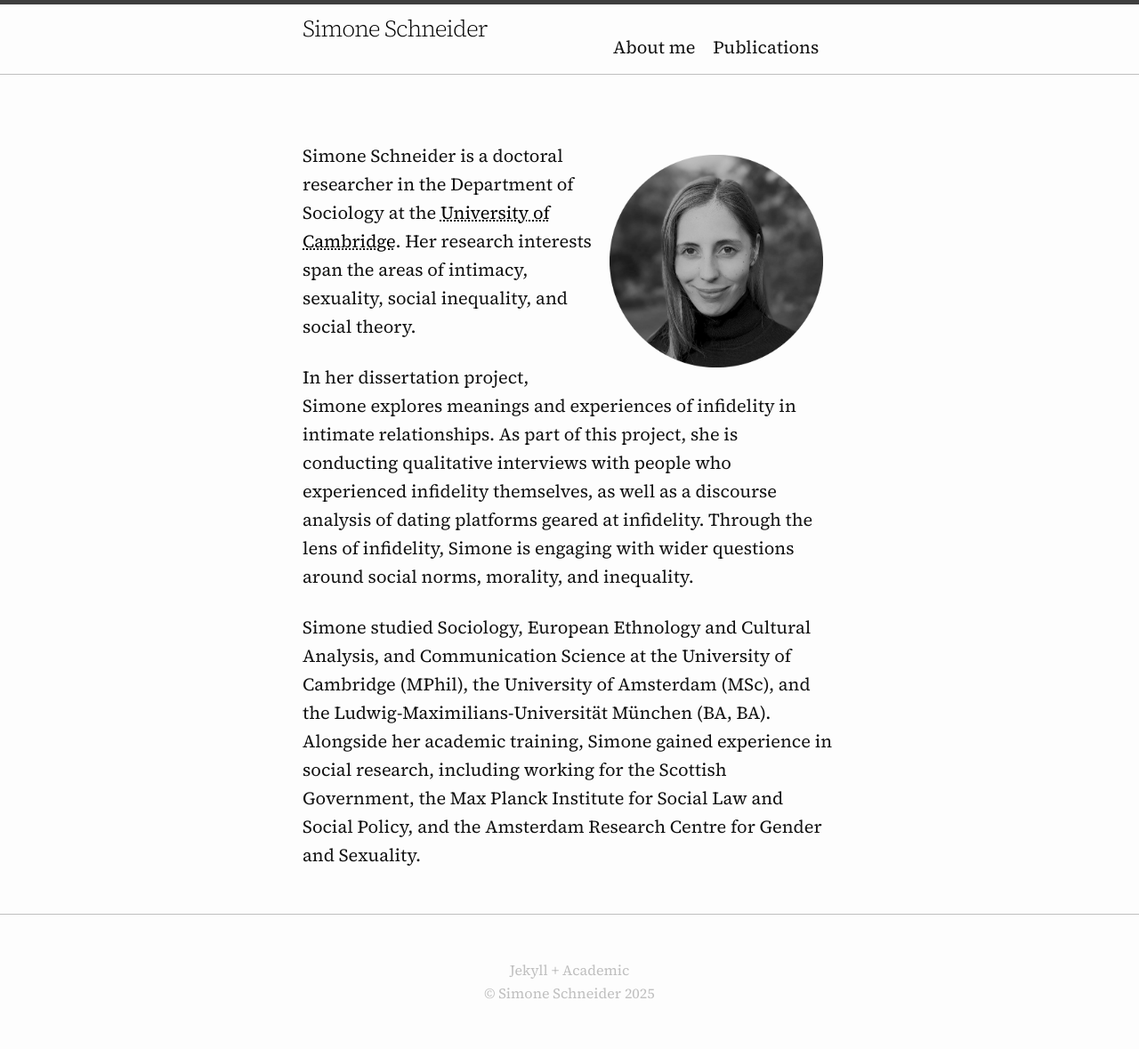
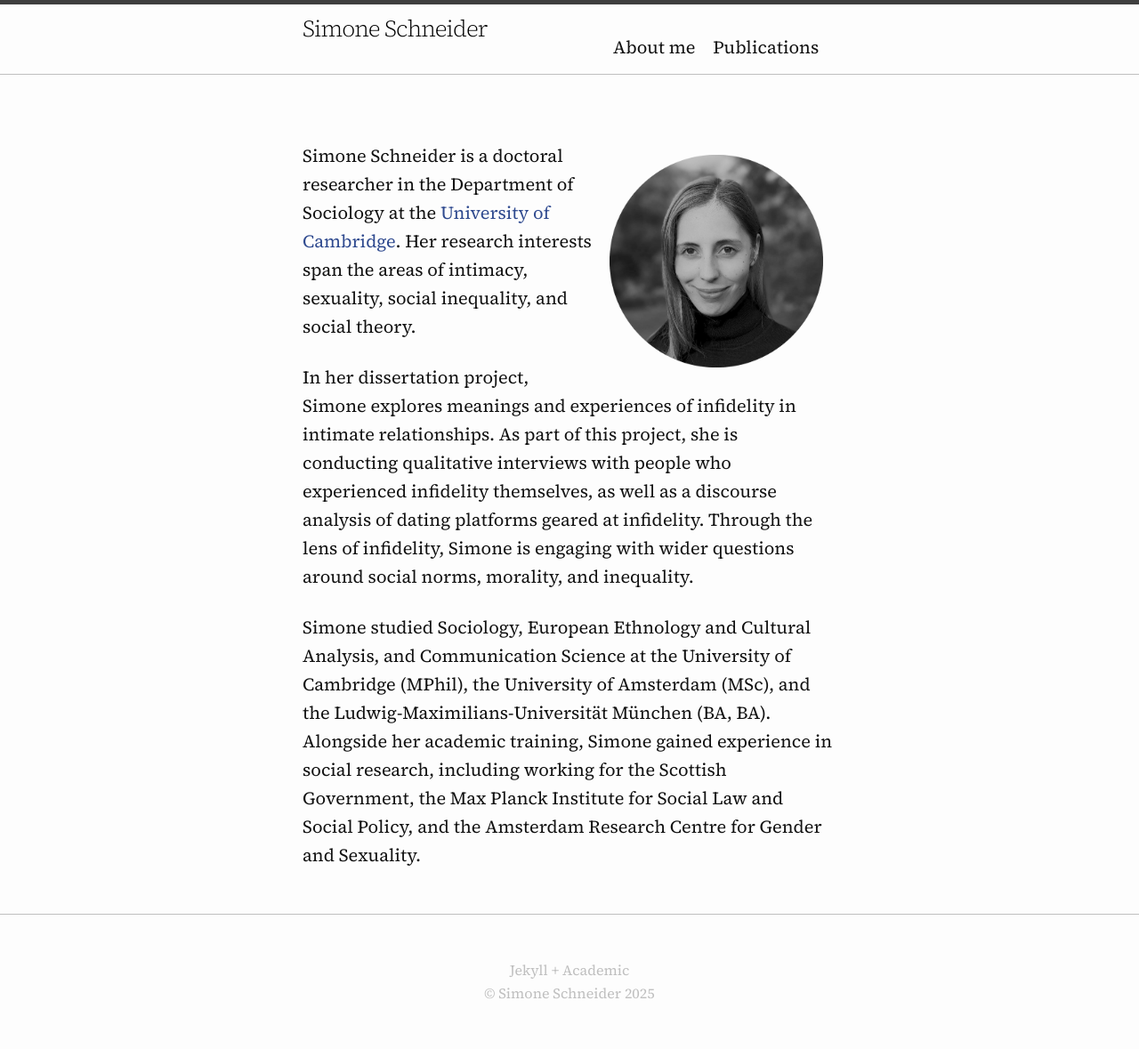
Before and after one commit to simone-schneider/simone-schneider.github.io, a Jekyll site: the page built from index.md, in a window 1280 px wide. Shown: the whole page at 89% size. Built offline with Jekyll 4.4.1, drawn with Linux system fonts in a browser that asks for light colours.

Commit message:
Update index.md

```diff
--- a/index.md
+++ b/index.md
@@ -6,7 +6,7 @@
 
 ![Simone Schneider](Schneider_photo_bw.png){:style="float:right; margin:15px; width: 40%;"}
 
-Simone Schneider is a doctoral researcher in the Department of Sociology at the <a href="https://research.sociology.cam.ac.uk/profile/simone-schneider-2022" style="color: black; text-decoration: underline;text-decoration-style: dotted;">University of Cambridge</a>. Her research interests span the areas of intimacy, sexuality, social inequality, and social theory.
+Simone Schneider is a doctoral researcher in the Department of Sociology at the [University of Cambridge](https://research.sociology.cam.ac.uk/profile/simone-schneider-2022). Her research interests span the areas of intimacy, sexuality, social inequality, and social theory.
 
 In her dissertation project, Simone explores meanings and experiences of infidelity in intimate relationships. As part of this project, she is conducting qualitative interviews with people who experienced infidelity themselves, as well as a discourse analysis of dating platforms geared at infidelity. Through the lens of infidelity, Simone is engaging with wider questions around social norms, morality, and inequality.
 
```
